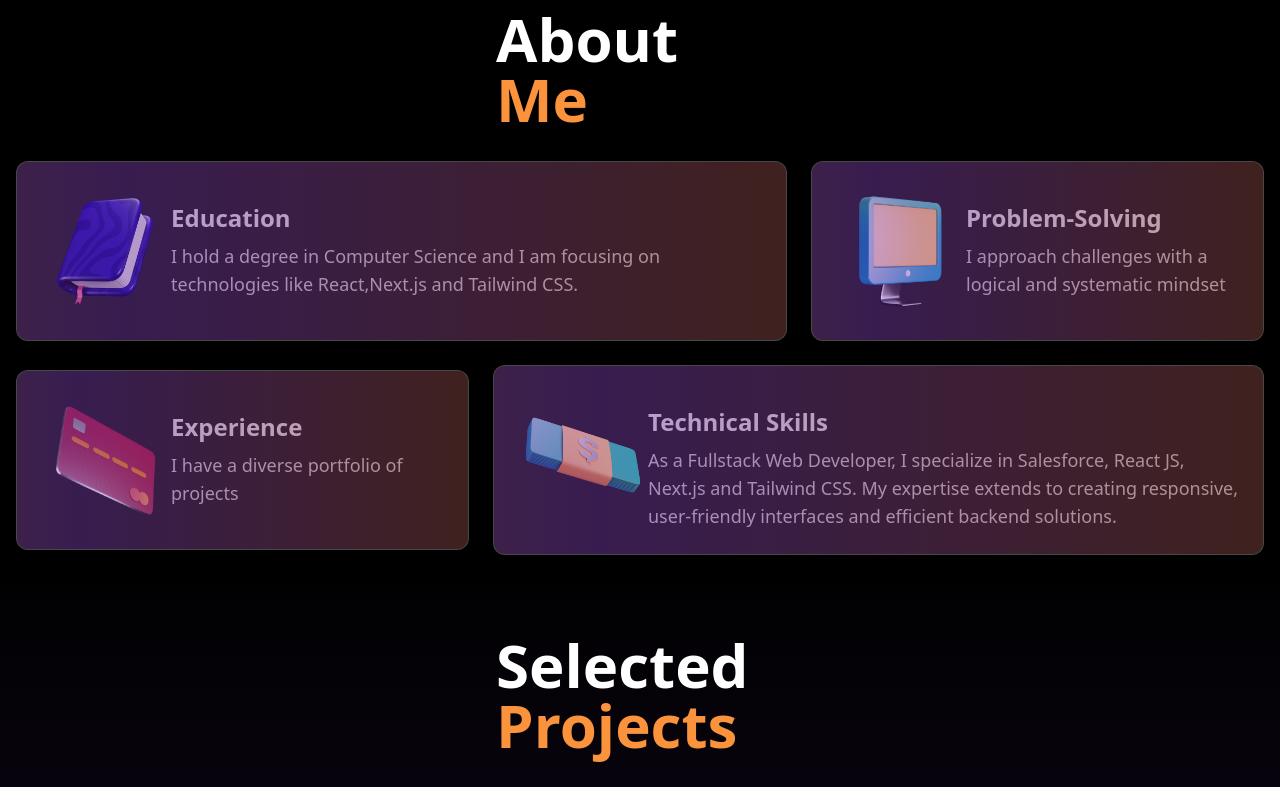
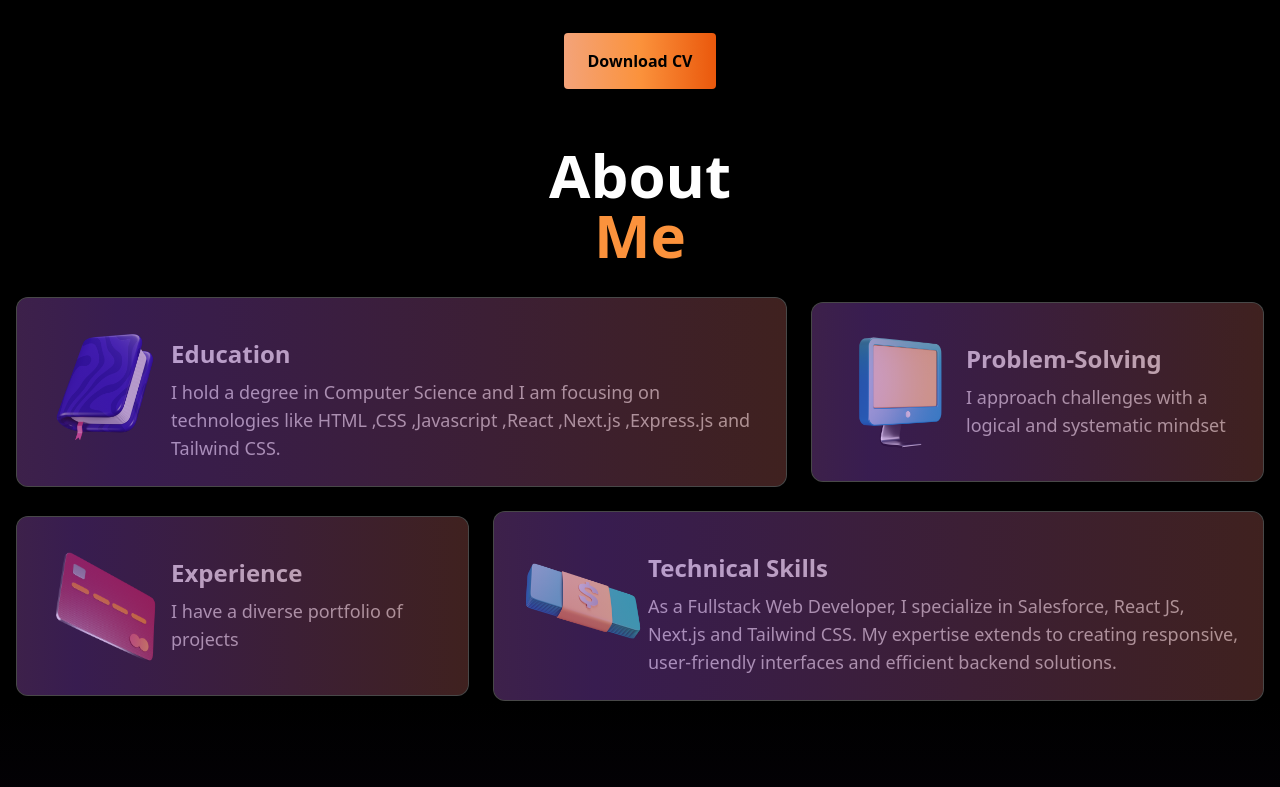
Before and after one commit to Adnankhan10s/Resume, a Next.js app: page / in a window 1280 px wide. Shown: the part 1000-1787 px from the top of the page. Built offline with nearby package versions, Linux system fonts and the light colour scheme.

Commit message:
Add some Styling

```diff
--- a/src/components/About.tsx
+++ b/src/components/About.tsx
@@ -9,8 +9,15 @@ import finance from '../assets/finance.png';
 
 const About = () => {
     return (
-        <div className='w-full mx-auto md:px-4 ' id='about '>
-            <h1 className='text-white text-6xl max-w-[320px] mx-auto font-semibold p-4 mb-4'> About
+        <div className='w-full mx-auto md:px-4'id='about' >
+              <div className='flex justify-center items-center md:my-10 my-5'>
+             <button className='px-4 md:px-6 md:py-4 py-2 font-bold text-black rounded hover:text-gray-600 bg-gradient-to-r bg-orange-600 via-orange-400 from-white/45' >
+                <a href="./AdnanKhan.pdf.docx" download='My-CV'>
+                      Download CV
+                </a>
+             </button>
+            </div>
+            <h1  className='text-white md:text-6xl text-center text-4xl max-w-[320px] mx-auto font-semibold p-4 mb-4'> About
                 <span className='text-orange-400'> Me </span> </h1>
 
             <div className='px-6 md:px-0 grid md:grid-cols-8 gap-6 place-items-center'>
@@ -21,7 +28,7 @@ const About = () => {
                         <Image src={book} alt='book' className='md:w-auto w-[100px] mx-auto md:mx-0 h-[130px]' />
                         <div className='flex flex-col mt-4'>
                             <h2 className='text-2xl font-bold text-white/80'>Education</h2>
-                            <p className='md:text-lg text-sm text-white/70 mt-2'>I hold a degree in Computer Science and I am focusing on technologies like React,Next.js and Tailwind CSS.</p>
+                            <p className='md:text-lg text-sm text-white/70 mt-2'>I hold a degree in Computer Science and I am focusing on technologies like HTML ,CSS ,Javascript ,React ,Next.js ,Express.js and Tailwind CSS.</p>
                         </div>
                     </div>
 
--- a/src/components/Contact.tsx
+++ b/src/components/Contact.tsx
@@ -3,7 +3,7 @@ import React from 'react';
 import Image from 'next/image';
 import phone from '../assets/phone.png';
 import mail from '../assets/mail.png';
-import { Schema, z } from 'zod';
+import {  z } from 'zod';
 import { useForm } from 'react-hook-form';
 import { zodResolver } from '@hookform/resolvers/zod';
 import axios from 'axios';
--- a/src/components/Hero.tsx
+++ b/src/components/Hero.tsx
@@ -32,7 +32,7 @@ const Hero = () => {
 
         </motion.div>
 
-      <p className='text-xl text-center max-w-[500px] mx-auto mt-8 text-white/80'>
+      <p className='text-xl text-center max-w-[500px] px-5 md:px-0 mx-auto mt-8 text-white/80'>
         I am a full-stack developer focused on creating websites that provide the best experience for users.
       </p>
     <Image
--- a/src/components/Portfolio.tsx
+++ b/src/components/Portfolio.tsx
@@ -38,9 +38,9 @@ const projects= [
 const Portfolio = () => {
   return (
     <div className='text-white bg-gradient-to-b from-black to-[#381a5f] py-16 w-full' id='portfolio'>
-        <h1 className='text-white text-6xl max-w-[320px] mx-auto font-semibold p-4 mb-4'> Selected
+        <h1 className='text-white md:text-6xl text-4xl text-center max-w-[320px] mx-auto font-semibold p-4 mb-4'> Selected
         <span className='text-orange-400'> Projects </span> </h1>
-        <div className='px-6 md:px-0 max-w-[1000px] mx-auto mt-40 space-y-24'>
+        <div className='px-6 md:px-0 max-w-[1000px] mx-auto md:mt-40 mt-10 space-y-24'>
             {
                 projects.map((project , index)=>(
                     <motion.div
@@ -74,6 +74,7 @@ const Portfolio = () => {
         </div>
 
     </div>
+
   )
 }
 
--- a/src/components/Skills.tsx
+++ b/src/components/Skills.tsx
@@ -1,36 +1,34 @@
 import React from 'react'
-import { FaHtml5 , FaCss3Alt , FaReact ,FaJsSquare  } from 'react-icons/fa';
+import { FaHtml5 , FaCss3Alt , FaReact ,FaJsSquare, FaGithub ,FaNodeJs } from 'react-icons/fa';
+import { RiNextjsFill } from "react-icons/ri";
+import { SiRedux } from "react-icons/si";
+
+
 
 
 const skillIcons = [
     {icon : <FaHtml5 size={120} className='md:w-[100px] w-[60px]' /> , label : "HTML"},
     {icon : <FaCss3Alt size={120} className='md:w-[100px] w-[60px]' /> , label : "CSS"},
-    { icon : <FaReact size={90} className='md:w-[100px] w-[60px]'/> , label : "React"},
     {icon : <FaJsSquare size={120} className='md:w-[100px] w-[60px]' /> , label : "JavaScript"},
+    { icon : <FaReact size={90} className='md:w-[100px] w-[60px]'/> , label : "React Js"},
+    {icon : <FaNodeJs size={120} className='md:w-[100px] w-[60px]' /> , label : "Node Js"},
+    {icon : <RiNextjsFill size={120} className='md:w-[100px] w-[60px]' /> , label : "Next Js"},
+    {icon : <SiRedux size={120} className='md:w-[100px] w-[60px]' /> , label : "Redux"},
+    {icon : <FaGithub size={120} className='md:w-[100px] w-[60px]' /> , label : "Git"},
+
+
 ] ;
 
 
 
 const Skills = () => {
   return (
-    // <div className='w-full bg-[linear-gradient(to_top,#000,#381a5f_80%)] py-32 overflow-clip '>
-    //     <div className='text-white  w-full md:w-full mx-auto p-8 text-center'>
-    //         <h2 className='md:text-6xl text-4xl font-bold md:mb-4 mb-6'>What I Do </h2>
-    //         <div className='grid grid-cols-2 md:grid-cols-4 md:gap-6 gap-3 '>
-    //             {skillIcons.map((skill , index)=>(
-    //                 <div key={index} className=' w-[120px] h-[180px] p-2 flex flex-col justify-between items-center bg-white/10 rounded-xl md:h-[220px] md:w-[220px]'>
-    //                     {skill.icon}
-    //                     <p className='mt-2'>{skill.label}</p>
-    //                 </div>
-    //             ))}
-    //         </div>
-    //     </div>
-    // </div>
-    <div className='w-full bg-[linear-gradient(to_top,#000,#381a5f_80%)] md:py-32 py-20 '>
+
+    <div className='w-full bg-[linear-gradient(to_top,#000,#381a5f_80%)]  md:py-24 py-20 '>
        <div className='w-full text-white text-center mx-auto'>
               <h2 className='md:text-6xl text-4xl font-bold mb-6'>What I Do </h2>
 
-        <div className='w-full grid grid-cols-2 md:grid-cols-4 gap-4 md:gap-6 justify-items-center '>
+        <div className='w-full mt-10 grid grid-cols-2 md:grid-cols-4 gap-4 px-5 md:px-0 md:gap-6 justify-items-center '>
             {
                 skillIcons.map((skill,index)=>{
                     return(
```
Also changed, not shown: 1 other file (tests, documents, lock files or other folders).
